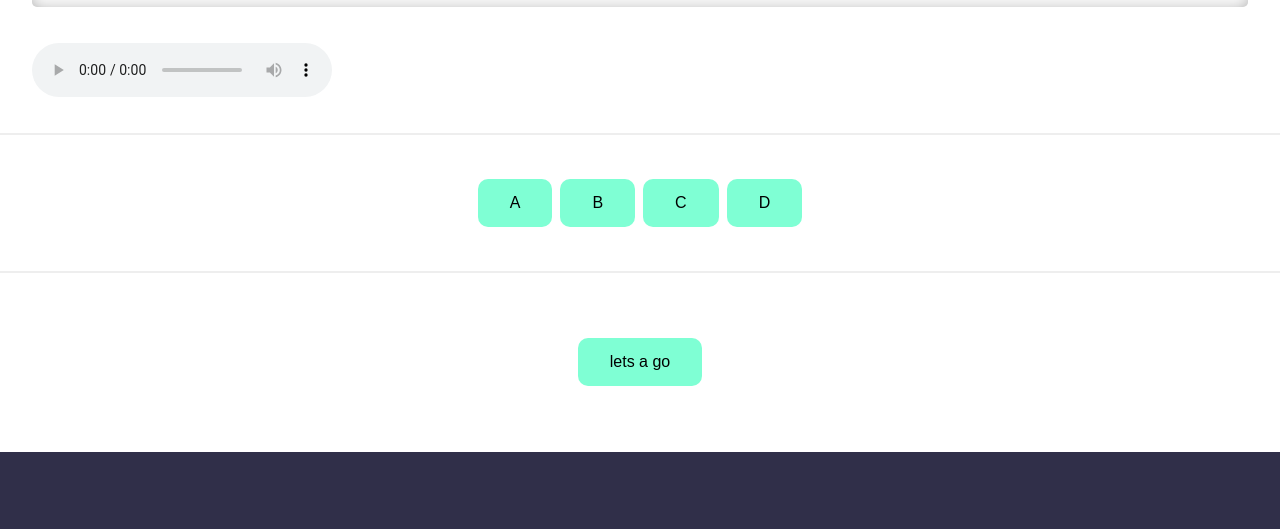
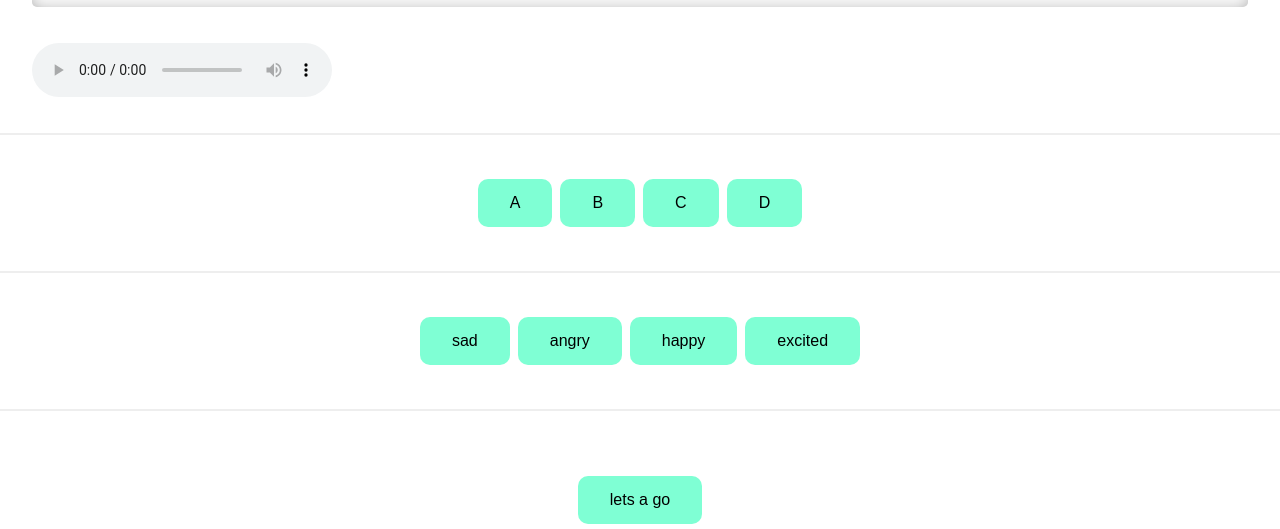
Before and after one commit to Slicky325/mix-the-beat, a plain HTML site: page web-page/editor.html in a window 1280 px wide. Shown: the part 478-1007 px from the top of the page. Drawn offline with Linux system fonts and the light colour scheme; a script that the page names is missing.

Commit message:
minor change

```diff
--- a/web-page/editor.html
+++ b/web-page/editor.html
@@ -44,6 +44,14 @@
             </form>
         </div>
         <div class="about">
+            <form action="#">
+                <button class="button"> sad </button>
+                <button class="button"> angry </button>
+                <button class="button"> happy </button>
+                <button class="button"> excited </button>
+            </form>
+        </div>
+        <div class="about">
             <h1><button class="button">lets a go</button></h1>
         </div>
     </main>
```
